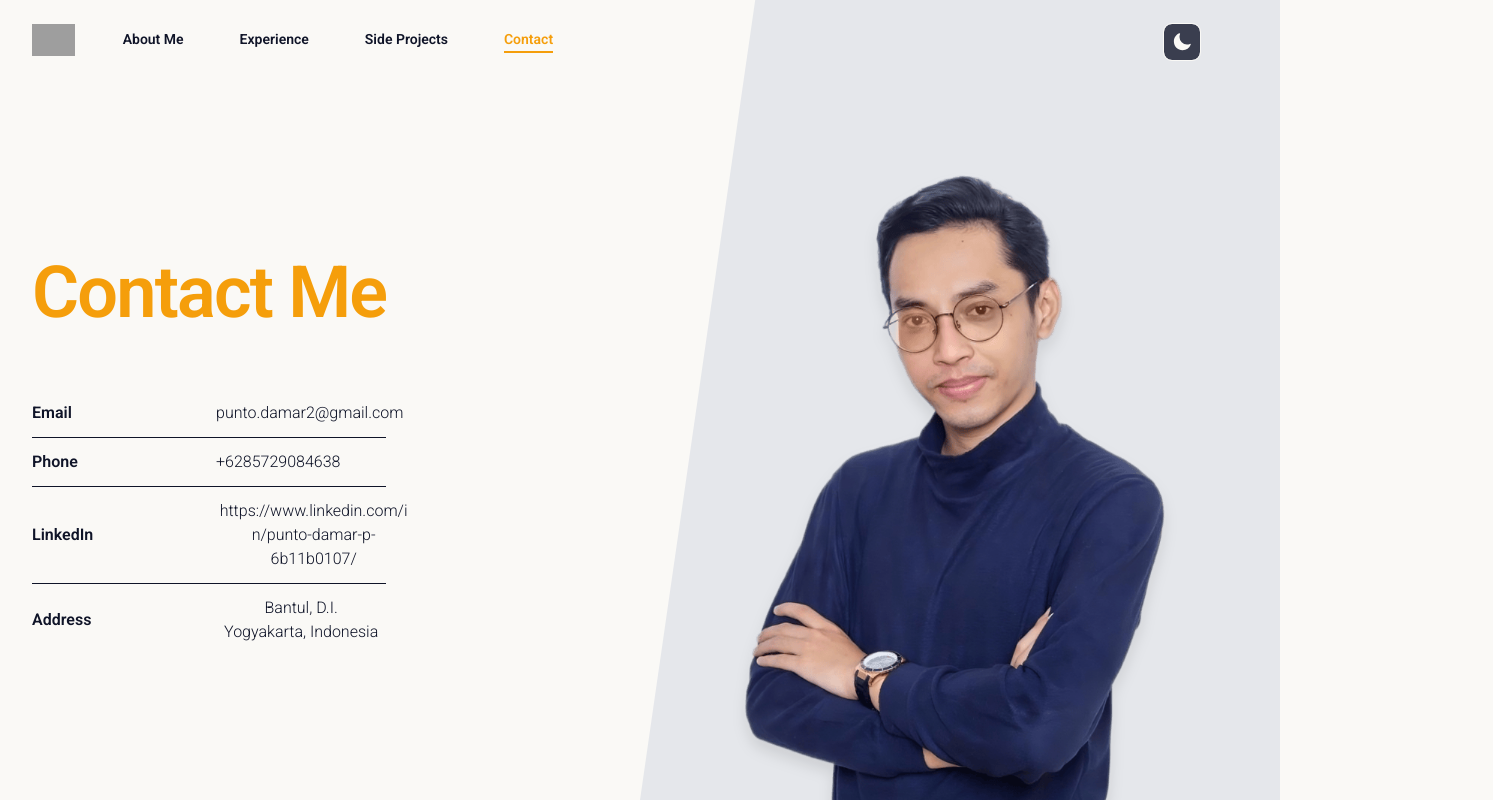
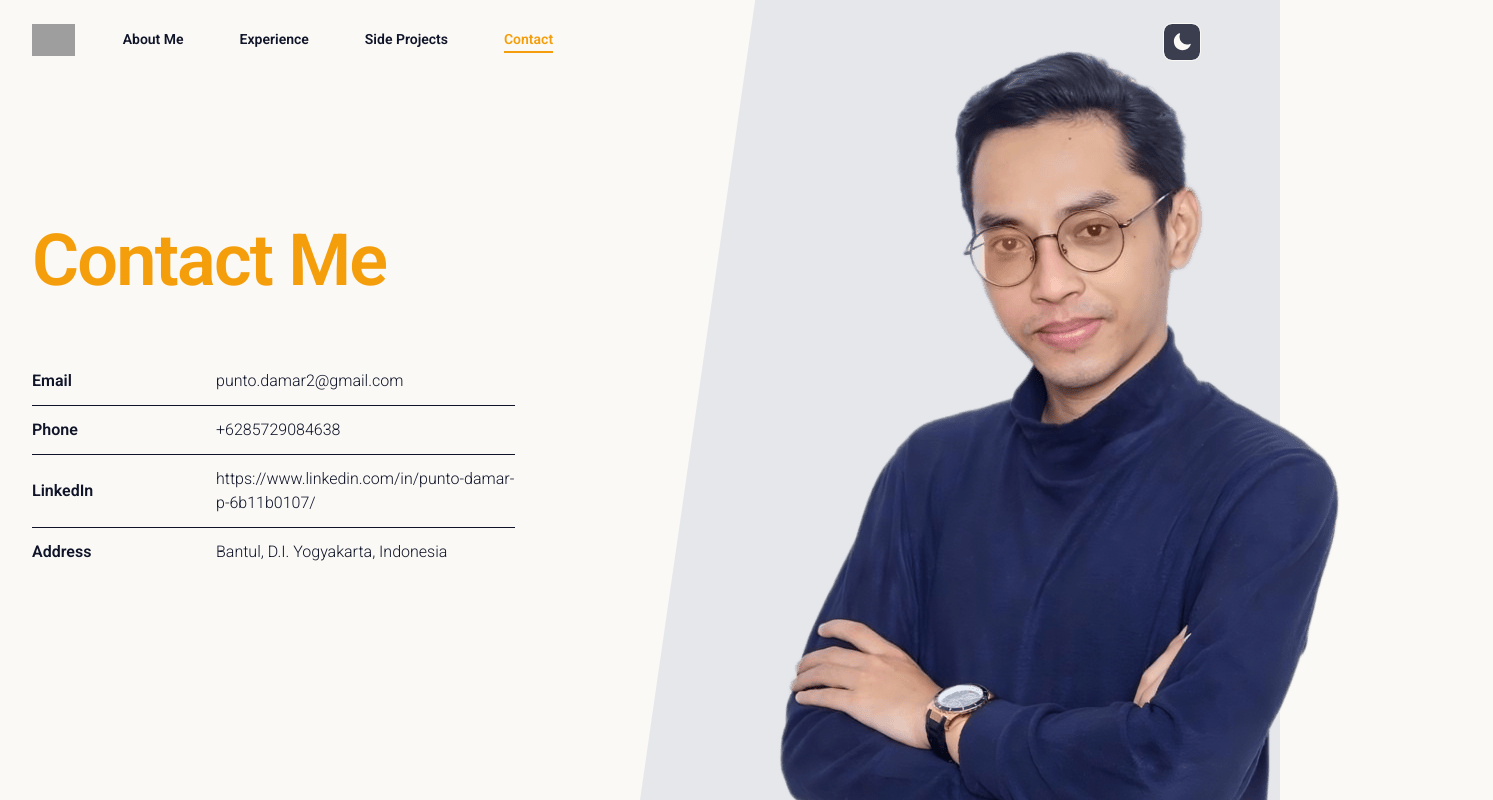
Before and after one commit to puntodamar/personal-website, a Nuxt app: page /contact in a window 1280 px wide. Shown: the top 800 px of the page, 1493 px wide, since content can reach past the window. Built offline with nearby package versions, Linux system fonts and the light colour scheme; grey boxes are pictures that could not be loaded.

Commit message:
fix: jittering portrait

```diff
--- a/app/components/Portrait.vue
+++ b/app/components/Portrait.vue
@@ -2,10 +2,17 @@
   <div class="pointer-events-none hidden md:block absolute inset-y-0 right-0 w-1/2">
     <div class="h-full hidden lg:block ">
       <div class="absolute  bottom-0 xl:top-20 lg:flex lg:items-center lg:justify-center">
+<!--        <NuxtImg-->
+<!--            src="/photo-full-downsized.png"-->
+<!--            alt="portrait"-->
+<!--            class="w-auto h-auto max-w-full sm:max-w-full md:max-w-none md:max-h-none shrink-0"-->
+<!--            densities="1x 2x"-->
+<!--        />-->
+
         <img
             src="/photo-full-downsized.png"
             alt="portrait"
-            class="w-auto object-cover drop-shadow-xl opacity-10 lg:opacity-100"
+            class="w-auto h-auto max-w-full sm:max-w-full md:max-w-none md:max-h-none shrink-0"
         />
       </div>
     </div>
--- a/app/pages/contact.vue
+++ b/app/pages/contact.vue
@@ -1,5 +1,5 @@
 <template>
-  <div class="pt-0 md:pt-14 px-8 mx-auto max-w-7xl">
+  <div class="px-8 mx-auto max-w-7xl">
 
     <div class="flex flex-col items-center justify-center h-screen lg:items-start">
       <div class="md:my-auto lg:my-0">
@@ -13,9 +13,11 @@
           <div class="flex flex-col lg:flex-row items-center gap-2 lg:gap-6 py-3" v-for="d in data" :key="d.field">
             <dt class="lg:basis-40 lg:shrink-0 font-semibold">{{d.field}}</dt>
             <dd class="break-words">
-              <a :href="href(d)" class="underline-offset-2 font-light text-sm md:text-base text-text hover:text-accent-2 block mx-auto max-w-[22ch] text-center [text-wrap:balance] break-words hyphens-auto">
+              <a :href="href(d)"
+                 class="underline-offset-2 font-light text-sm md:text-base text-text hover:text-accent-2 block mx-auto max-w-[22ch] text-center [text-wrap:balance] break-words hyphens-auto md:inline md:max-w-none md:text-left md:[text-wrap:pretty] md:break-normal md:hyphens-none">
                 {{ d.value }}
               </a>
+
 
             </dd>
           </div>
--- a/package.json
+++ b/package.json
@@ -12,6 +12,7 @@
   "dependencies": {
     "@headlessui/vue": "^1.7.23",
     "@heroicons/vue": "^2.2.0",
+    "@nuxt/image": "^1.11.0",
     "@nuxtjs/color-mode": "^3.5.2",
     "nuxt": "^4.1.2",
     "vue": "^3.5.22",
```
Also changed, not shown: 1 other file (tests, documents, lock files or other folders).
